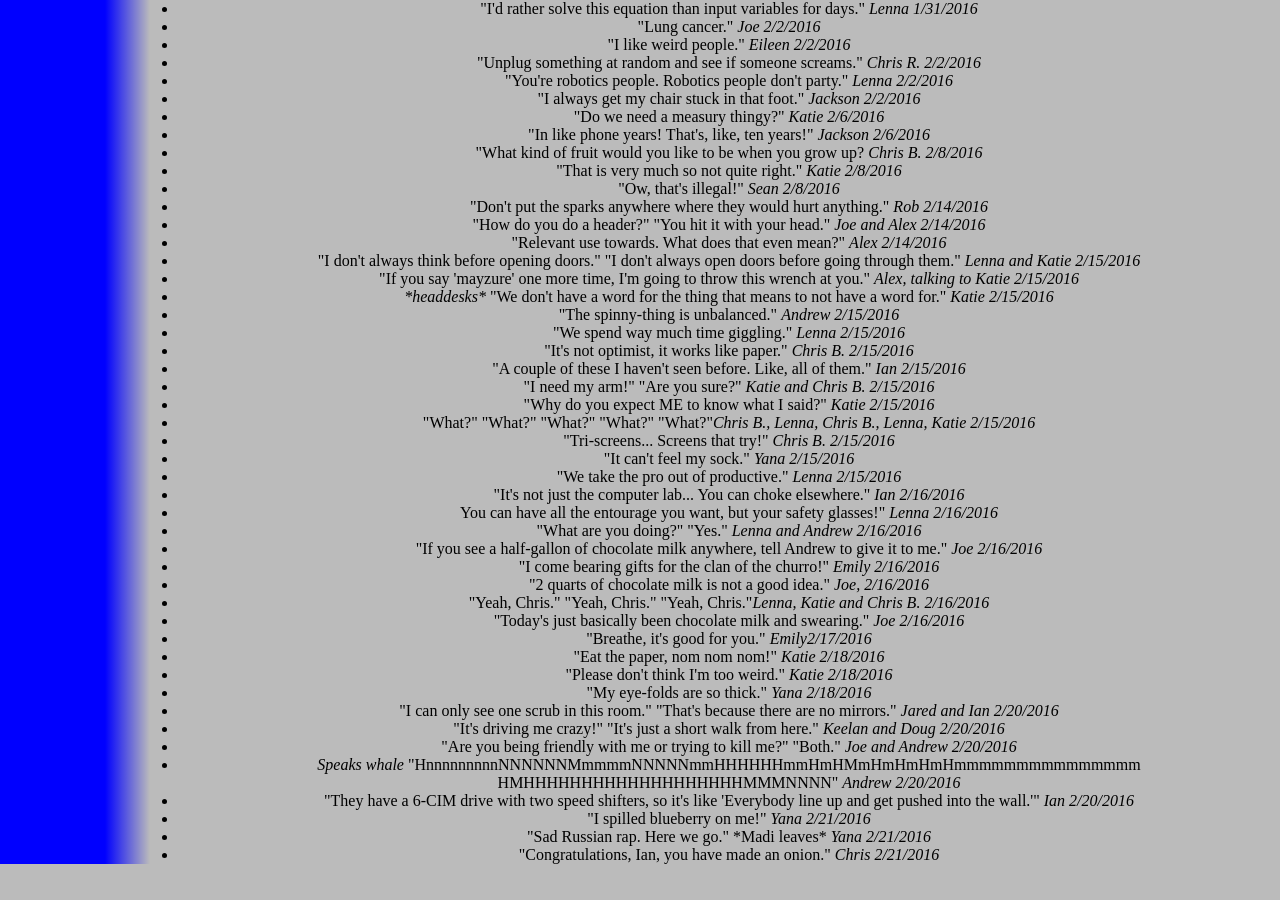
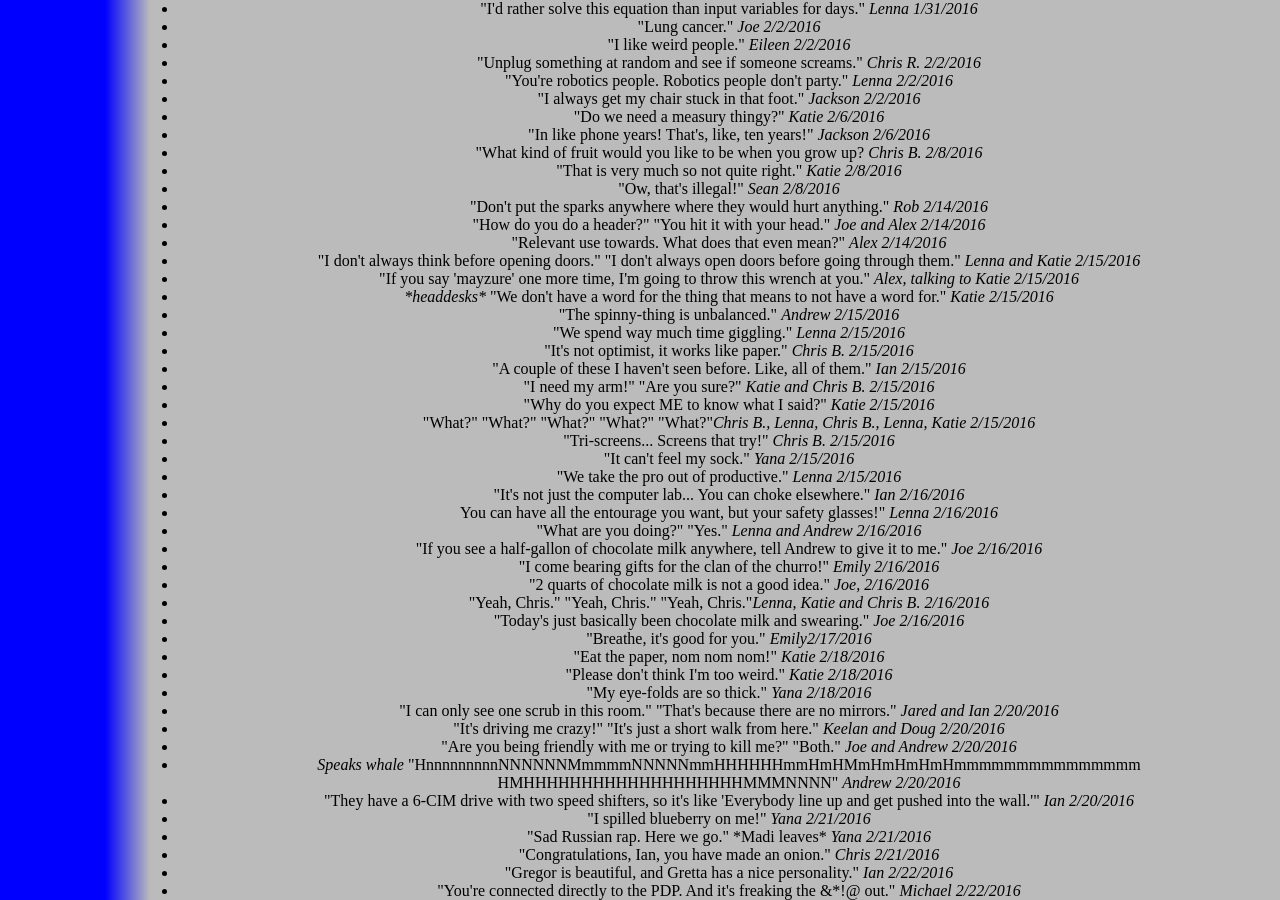
Before and after one commit to katiebugmoon/FRC4131.github.io, a Jekyll site: the page built from media/2016/quotes.html, in a window 1280 px wide and 900 px high, scrolled down 628 px. Built offline with Jekyll 4.4.1, drawn with Linux system fonts in a browser that asks for light colours; nearby versions of some CDN libraries; before the commit the page ends 1492 px from its top, so only the background shows below that.

Commit message:
Update quotes.html

```diff
--- a/media/2016/quotes.html
+++ b/media/2016/quotes.html
@@ -80,4 +80,6 @@ title: Build Season 2016 Quotes
 	<li>"I spilled blueberry on me!" <i>Yana 2/21/2016</i></li>
 	<li>"Sad Russian rap. Here we go." *Madi leaves* <i>Yana 2/21/2016</i></li>
 	<li>"Congratulations, Ian, you have made an onion." <i>Chris 2/21/2016</i></li>
+	<li>"Gregor is beautiful, and Gretta has a nice personality." <i>Ian 2/22/2016</i></li>
+	<li>"You're connected directly to the PDP. And it's freaking the &*!@ out." <i>Michael 2/22/2016</i></li>
 </ul><center>
```
